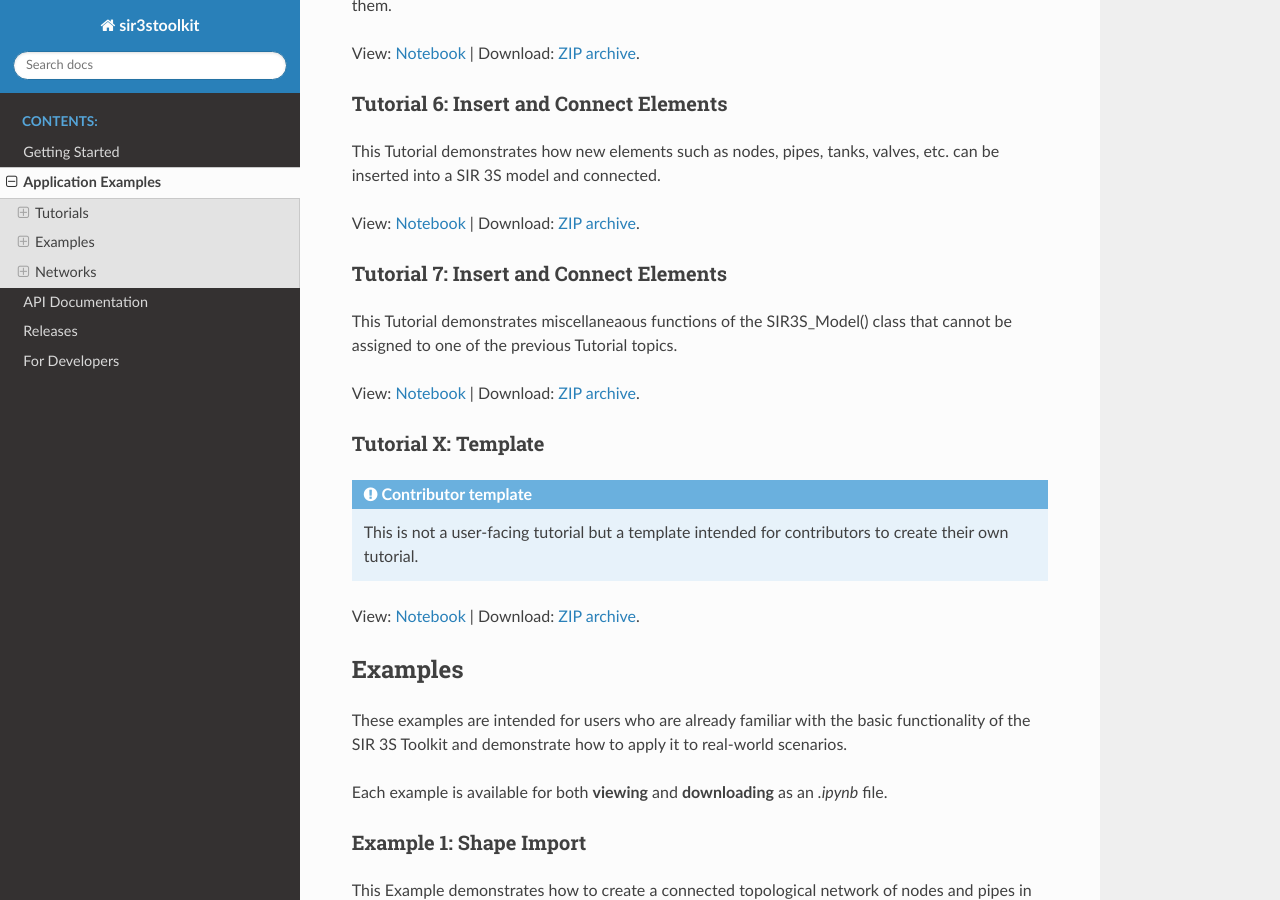
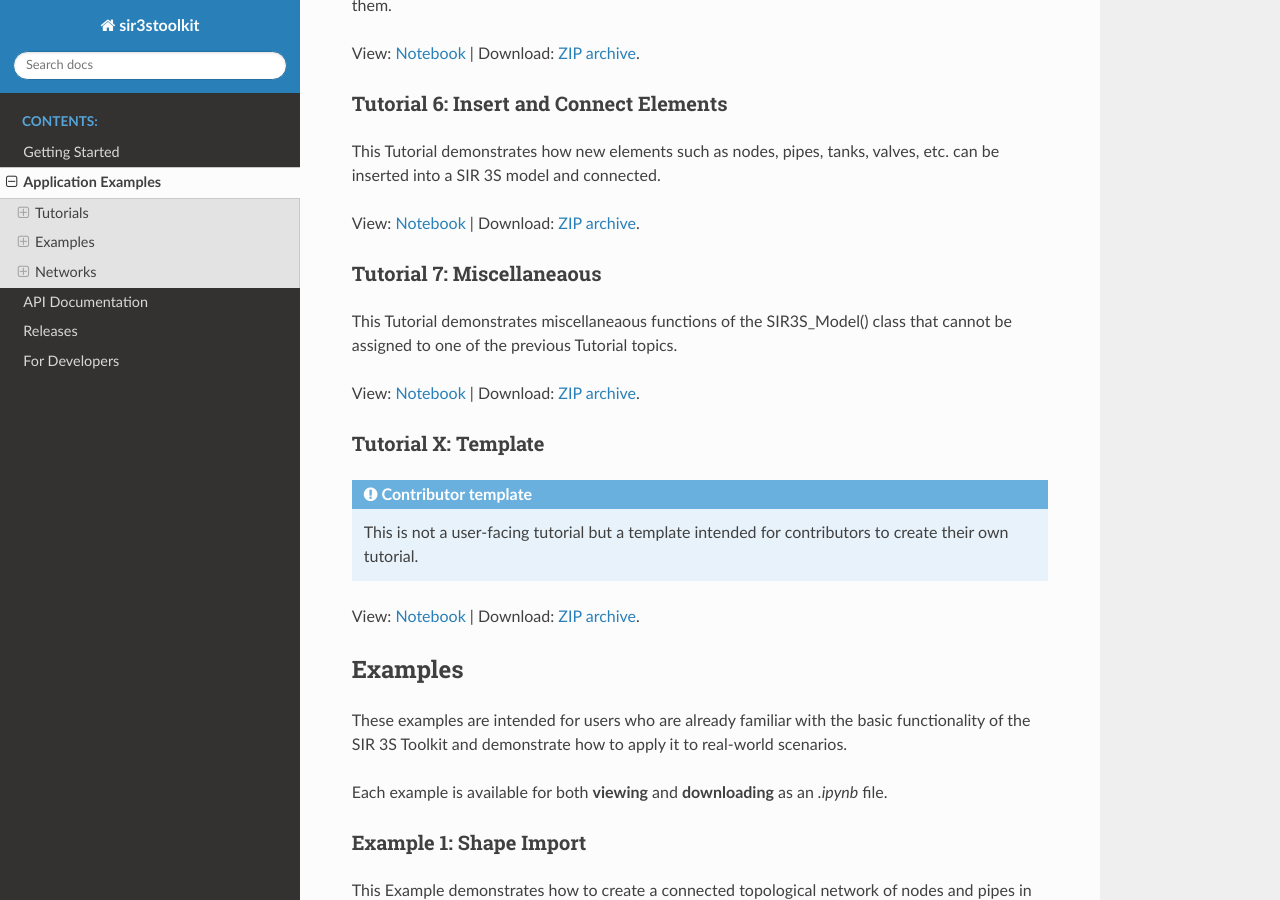
Before and after one commit to 3SConsult/sir3stoolkit, a Sphinx documentation site: the page built from docs/source/examples.rst, in a window 1280 px wide and 900 px high, scrolled down 1461 px. Built offline with Sphinx 7.4.7 and the Read the Docs theme 3.1.0, drawn with Linux system fonts in a browser that asks for light colours; pages that are not in the unit, such as notebooks, are missing from menus.

Commit message:
Documentation: Fix 86b6e2ba3df970b759ad35430ff1c0765e07b33d

```diff
--- a/docs/source/examples.rst
+++ b/docs/source/examples.rst
@@ -83,8 +83,8 @@ View: `Notebook <tutorials/Tutorial6_Assets/ToolkitTutorial6.html>`_ | Download:
 
 .. _Ttu7:
 
-Tutorial 7: Insert and Connect Elements
-~~~~~~~~~~~~~~~~~~~~~~~~~~~~~~~~~~~~~~~
+Tutorial 7: Miscellaneaous
+~~~~~~~~~~~~~~~~~~~~~~~~~~
 
 This Tutorial demonstrates miscellaneaous functions of the SIR3S_Model() class that cannot be assigned to one of the previous Tutorial topics.
 
```
